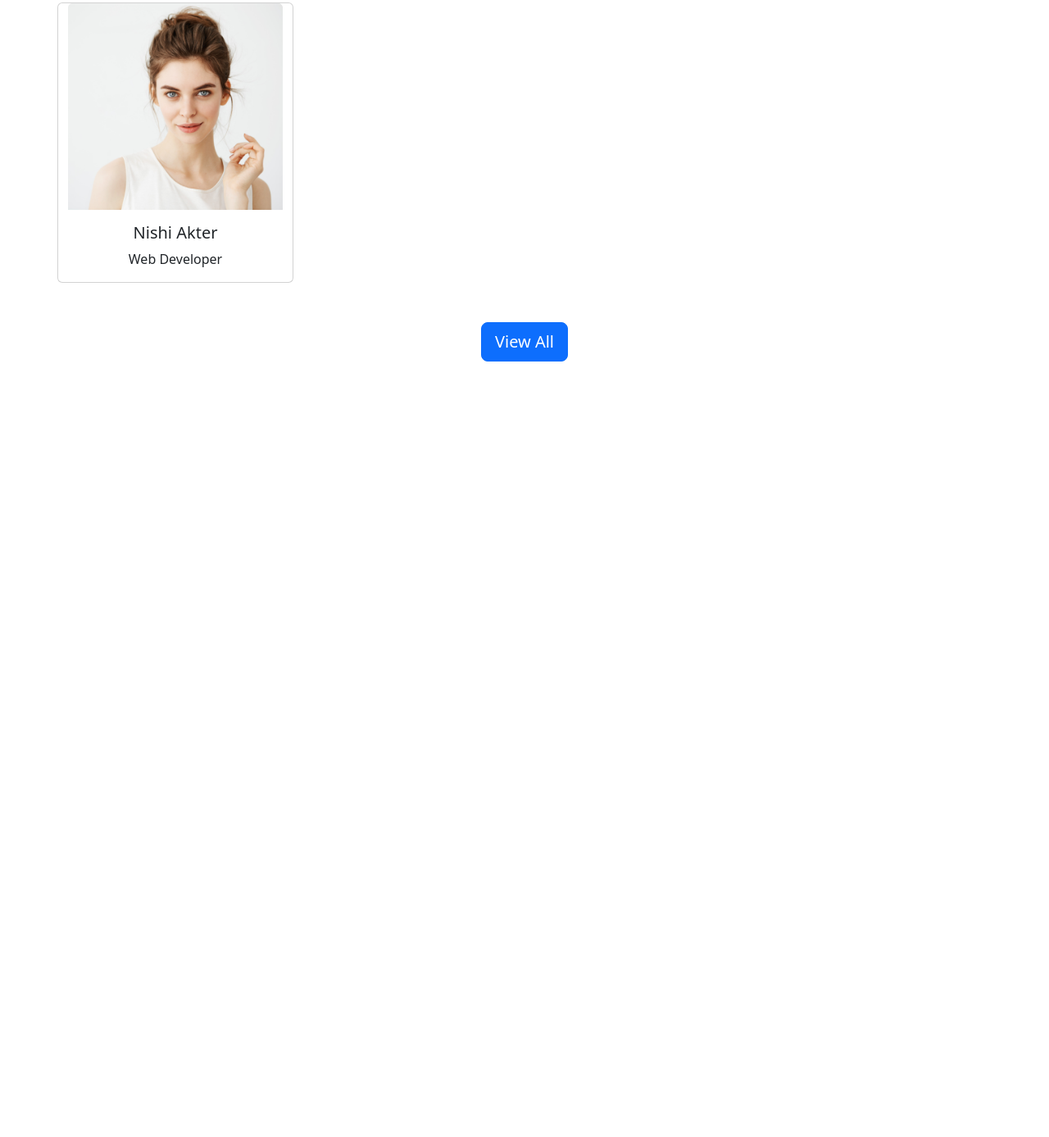
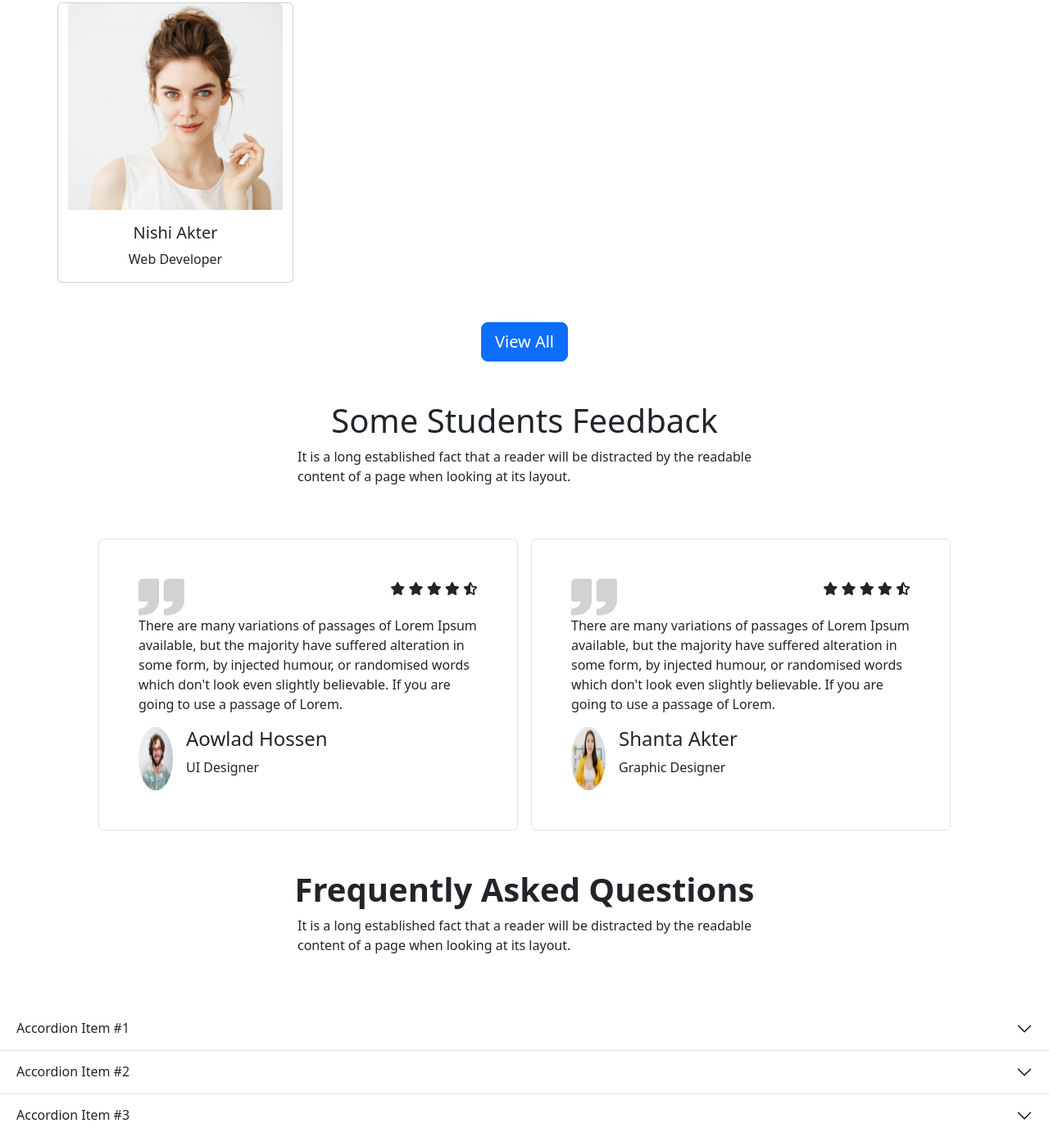
Before and after one commit to Asif78600/Assignment-3, a plain HTML site: page index.html in a window 1280 px wide. Shown: the part 3469-4856 px from the top of the page at 82% size. Before the commit the page ends 3958 px from the top, so only its background shows below. Drawn offline with nearby package versions, Linux system fonts and the light colour scheme.

Commit message:
Accordion

```diff
--- a/index.html
+++ b/index.html
@@ -6,7 +6,7 @@
       <meta name="viewport" content="width=device-width, initial-scale=1.0">
       <meta name="viewport" content="width=device-width, initial-scale=1">
       <link href="https://cdn.jsdelivr.net/npm/bootstrap@5.2.0/dist/css/bootstrap.min.css" rel="stylesheet" integrity="sha384-gH2yIJqKdNHPEq0n4Mqa/HGKIhSkIHeL5AyhkYV8i59U5AR6csBvApHHNl/vI1Bx" crossorigin="anonymous">
-
+      <script src="https://kit.fontawesome.com/45a39d1946.js" crossorigin="anonymous"></script>
       <title>Ed Tech Website</title>
   </head>
   <body>
@@ -290,7 +290,101 @@
       <div class="d-flex justify-content-center align-items-center m-5">
         <button type="button" class="btn btn-primary btn-lg">View All</button>
       </div>
+      <!-- Student Feedback -->
+      <div class="d-flex justify-content-center align-items-center flex-column m-5">
+        <h1 class="fs-1">Some Students Feedback</h1>
+        <p>It is a long established fact that a reader will be distracted by the readable <br>
+          content of a page when looking at its layout.</p>
+      </div>
+      <div class="d-flex gap-3 justify-content-center align-items-center flex-column flex-sm-column flex-md-column flex-lg-row flex-xl-row flex-xxl-row">
+        <div class="h-50 d-inline-block p-5 border border-1 rounded" style="max-width:40vw;">
+          <img src="images/comma.png" alt="">
+          <div class="float-end">
+            <i class="fa-solid fa-star"></i>
+            <i class="fa-solid fa-star"></i>
+            <i class="fa-solid fa-star"></i>
+            <i class="fa-solid fa-star"></i>
+            <i class="fa-solid fa-star-half-stroke"></i>
+          </div>
+          <p>There are many variations of passages of Lorem Ipsum available, but
+            the majority have suffered alteration in some form, by injected
+            humour, or randomised words which don't look even slightly
+            believable. If you are going to use a passage of Lorem.</p>
+            <div class="d-flex gap-3">
+              <img src="images/student/student-5.png" alt="">
+              <div>
+                <h4>Aowlad Hossen</h4>
+                <p>UI Designer</p>
+              </div>
+            </div>
+      </div>
+      <div class="h-50 d-inline-block p-5 border border-1 rounded" style="max-width:40vw;">
+          <img src="images/comma.png" alt="">
+          <div class="float-end">
+            <i class="fa-solid fa-star"></i>
+            <i class="fa-solid fa-star"></i>
+            <i class="fa-solid fa-star"></i>
+            <i class="fa-solid fa-star"></i>
+            <i class="fa-solid fa-star-half-stroke"></i>
+          </div>
+          <p>There are many variations of passages of Lorem Ipsum available, but
+            the majority have suffered alteration in some form, by injected
+            humour, or randomised words which don't look even slightly
+            believable. If you are going to use a passage of Lorem.</p>
+            <div class="d-flex gap-3">
+              <img src="images/student/student-6.png" alt="">
+              <div>
+                <h4>Shanta Akter</h4>
+                <p>Graphic Designer</p>
+              </div>
+            </div>
+      </div>
 
+
+      </div>
+      <!-- Student Feedback -->
+      <!-- Frequently Asked -->
+      <div class="d-flex justify-content-center align-items-center flex-column m-5">
+        <h1 class="fs-1 fw-bold">Frequently Asked Questions</h1>
+        <p>It is a long established fact that a reader will be distracted by the readable
+          <br>
+          content of a page when looking at its layout.</p>
+      </div>
+      <!-- Frequently Asked -->
+      <!-- Accordion -->
+      <div class="accordion accordion-flush" id="accordionFlushExample">
+        <div class="accordion-item">
+          <h2 class="accordion-header" id="flush-headingOne">
+            <button class="accordion-button collapsed" type="button" data-bs-toggle="collapse" data-bs-target="#flush-collapseOne" aria-expanded="false" aria-controls="flush-collapseOne">
+              Accordion Item #1
+            </button>
+          </h2>
+          <div id="flush-collapseOne" class="accordion-collapse collapse" aria-labelledby="flush-headingOne" data-bs-parent="#accordionFlushExample">
+            <div class="accordion-body">Placeholder content for this accordion, which is intended to demonstrate the <code>.accordion-flush</code> class. This is the first item's accordion body.</div>
+          </div>
+        </div>
+        <div class="accordion-item">
+          <h2 class="accordion-header" id="flush-headingTwo">
+            <button class="accordion-button collapsed" type="button" data-bs-toggle="collapse" data-bs-target="#flush-collapseTwo" aria-expanded="false" aria-controls="flush-collapseTwo">
+              Accordion Item #2
+            </button>
+          </h2>
+          <div id="flush-collapseTwo" class="accordion-collapse collapse" aria-labelledby="flush-headingTwo" data-bs-parent="#accordionFlushExample">
+            <div class="accordion-body">Placeholder content for this accordion, which is intended to demonstrate the <code>.accordion-flush</code> class. This is the second item's accordion body. Let's imagine this being filled with some actual content.</div>
+          </div>
+        </div>
+        <div class="accordion-item">
+          <h2 class="accordion-header" id="flush-headingThree">
+            <button class="accordion-button collapsed" type="button" data-bs-toggle="collapse" data-bs-target="#flush-collapseThree" aria-expanded="false" aria-controls="flush-collapseThree">
+              Accordion Item #3
+            </button>
+          </h2>
+          <div id="flush-collapseThree" class="accordion-collapse collapse" aria-labelledby="flush-headingThree" data-bs-parent="#accordionFlushExample">
+            <div class="accordion-body">Placeholder content for this accordion, which is intended to demonstrate the <code>.accordion-flush</code> class. This is the third item's accordion body. Nothing more exciting happening here in terms of content, but just filling up the space to make it look, at least at first glance, a bit more representative of how this would look in a real-world application.</div>
+          </div>
+        </div>
+      </div>
+      <!-- Accordion -->
 
 
 
```
Also changed, not shown: images/cover/cover-2.jpg, images/cover/cover-3.jpg.
